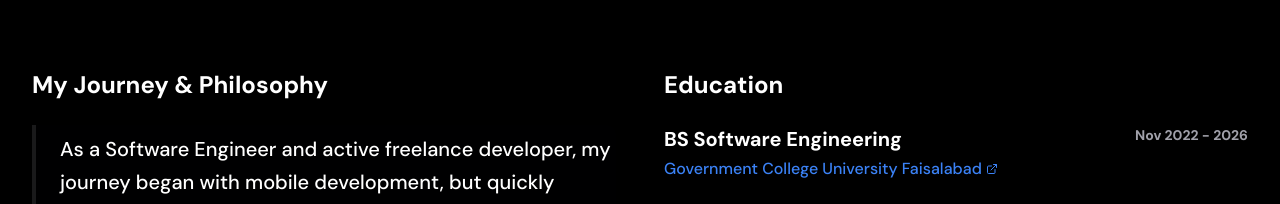
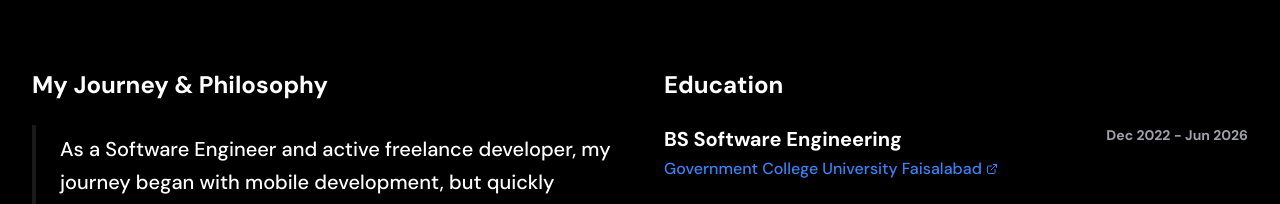
Before and after one commit to mearslanahmed/portfolio, a Next.js app: page / in a window 1280 px wide. Shown: the part 3369-3573 px from the top of the page. Built offline with nearby package versions, Linux system fonts and the light colour scheme; no server answers.

Commit message:
chore(data): update project metadata and education timelines
Add a video URL to the TalentSift project documentation and refine
the start and end dates for the software engineering degree entry.

```diff
--- a/content/projects/talentsift.mdx
+++ b/content/projects/talentsift.mdx
@@ -5,6 +5,7 @@ thumbnail: "/projects/talentsift.webp"
 technologies: ["React", "Next.js", "Node.js", "OpenAI", "Tailwind CSS"]
 githubUrl: "https://github.com/mearslanahmed/TalentSift"
 liveUrl: "https://talentsift.live"
+videoUrl: "https://youtu.be/lTXBMKoeZmI"
 order: 3
 ---
 
--- a/src/data/education.ts
+++ b/src/data/education.ts
@@ -14,8 +14,8 @@ export const educationData: Education[] = [
     degree: "BS Software Engineering",
     institution: "Government College University Faisalabad",
     url: "https://gcuf.edu.pk/",
-    startDate: "Nov 2022",
-    endDate: "2026",
+    startDate: "Dec 2022",
+    endDate: "Jun 2026",
     description: [
       "Coursework: Object Oriented Programming, Data Structures & Algorithms, Artificial Intelligence, Natural Language Processing, Computer Networks, Cloud Computing",
       "Elected Class Representative for Basic Mathematics, coordinating between students and faculty across morning and evening sections for two semesters"
```
